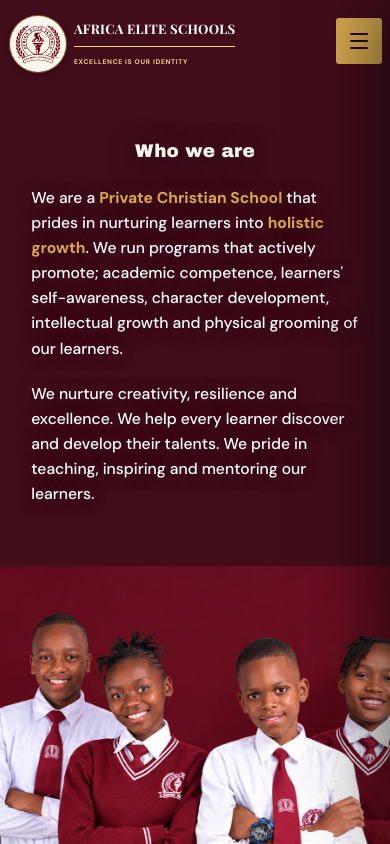
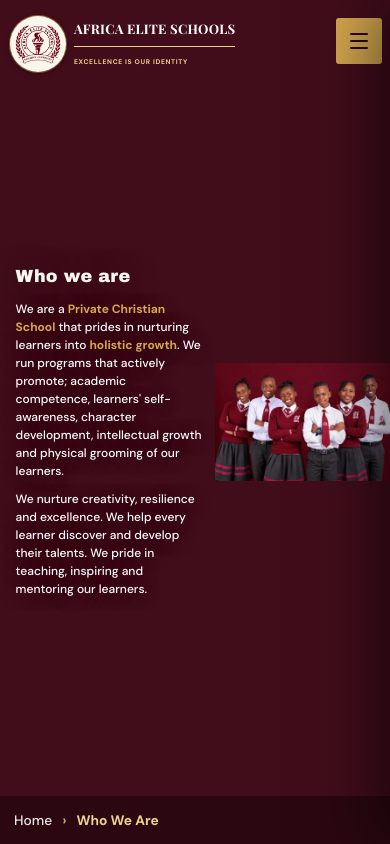
Before and after one commit to sambigitau-wq/AFRICAELITE, a React (Vite) app: page /who-we-are in a window 390 px wide. Shown: the top 844 px of the page. Built offline with nearby package versions, Linux system fonts and the light colour scheme; a web font is replaced by a local one.

Commit message:
Mobile side-by-side layout

```diff
--- a/src/index.css
+++ b/src/index.css
@@ -2350,3 +2350,75 @@ p { margin: 0; line-height: 1.7; }
 .footer-grid {
   grid-template-columns: 1.6fr 0.9fr 0.9fr 1.2fr !important;
 }
+
+/* ═══════════════════════════════════════════════════════════
+   MOBILE FIX — Keep list and image side by side
+   ═══════════════════════════════════════════════════════════ */
+
+@media (max-width: 700px) {
+  /* Keep the split layout even on mobile */
+  .page-hero-split {
+    flex-direction: row !important;
+    min-height: 100vh !important;
+  }
+
+  /* Text column — narrow, tight padding */
+  .page-hero-split .page-hero-content {
+    width: 55% !important;
+    padding: 90px 3% 60px 4% !important;
+    display: flex !important;
+    align-items: flex-start !important;
+    text-align: left !important;
+  }
+
+  /* Image column — narrower, still fills height */
+  .page-hero-split .page-hero-image {
+    width: 45% !important;
+    height: auto !important;
+    min-height: 100% !important;
+    padding-top: 0 !important;
+  }
+
+  .page-hero-split .page-hero-image img {
+    width: 100% !important;
+    height: 100% !important;
+    object-fit: cover !important;
+    object-position: center top !important;
+  }
+
+  /* Smaller heading */
+  .page-hero-split .who-heading {
+    font-size: 1.1rem !important;
+    margin-bottom: 12px !important;
+  }
+
+  /* Smaller intro */
+  .signature-intro {
+    font-size: 0.75rem !important;
+    margin-bottom: 12px !important;
+  }
+
+  /* Smaller list items */
+  .signature-list {
+    gap: 6px !important;
+  }
+
+  .signature-list li {
+    font-size: 0.72rem !important;
+    line-height: 1.35 !important;
+    gap: 6px !important;
+  }
+
+  .signature-dot {
+    width: 4px !important;
+    height: 4px !important;
+    margin-top: 6px !important;
+  }
+
+  /* Same for the paragraph pages (Who We Are, Education, etc.) */
+  .hero-lead-text {
+    font-size: 0.75rem !important;
+    line-height: 1.5 !important;
+    margin-bottom: 10px !important;
+  }
+}
```
